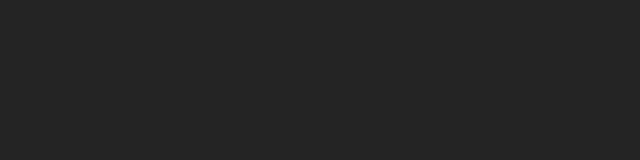
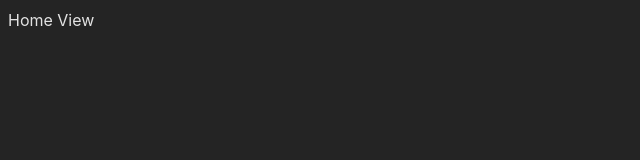
Before and after one commit to imokya/vue-vite-starter, a Vue app: page / in a window 1280 px wide. Shown: the top 160 px of the page, without its empty margins (0-640 px from the left). Built offline with nearby package versions, Linux system fonts and the light colour scheme.

Commit message:
new commit

```diff
--- a/package.json
+++ b/package.json
@@ -9,7 +9,8 @@
     "preview": "vite preview"
   },
   "dependencies": {
-    "vue": "^3.2.45"
+    "vue": "^3.2.45",
+    "vue-router": "^4.1.6"
   },
   "devDependencies": {
     "@vitejs/plugin-vue": "^4.0.0",
--- a/src/App.vue
+++ b/src/App.vue
@@ -1,3 +1,5 @@
 <script setup></script>
 
-<template></template>
+<template>
+  <RouterView />
+</template>
--- a/src/main.js
+++ b/src/main.js
@@ -2,4 +2,8 @@
 import './style.scss'
 import App from './App.vue'
 
-createApp(App).mount('#app')
+import router from '@/router'
+
+const app = createApp(App)
+app.use(router)
+app.mount('#app')
--- /dev/null
+++ b/src/router/index.js
@@ -0,0 +1,18 @@
+import { createRouter, createWebHashHistory } from 'vue-router'
+
+import HomeView from '@/views/HomeView.vue'
+
+const routes = [
+  {
+    name: 'Home',
+    path: '/',
+    component: HomeView
+  }
+]
+
+const router = createRouter({
+  history: createWebHashHistory(),
+  routes
+})
+
+export default router
--- /dev/null
+++ b/src/views/HomeView.vue
@@ -0,0 +1 @@
+<template>Home View</template>
```
Also changed, not shown: 1 other file (tests, documents, lock files or other folders).
